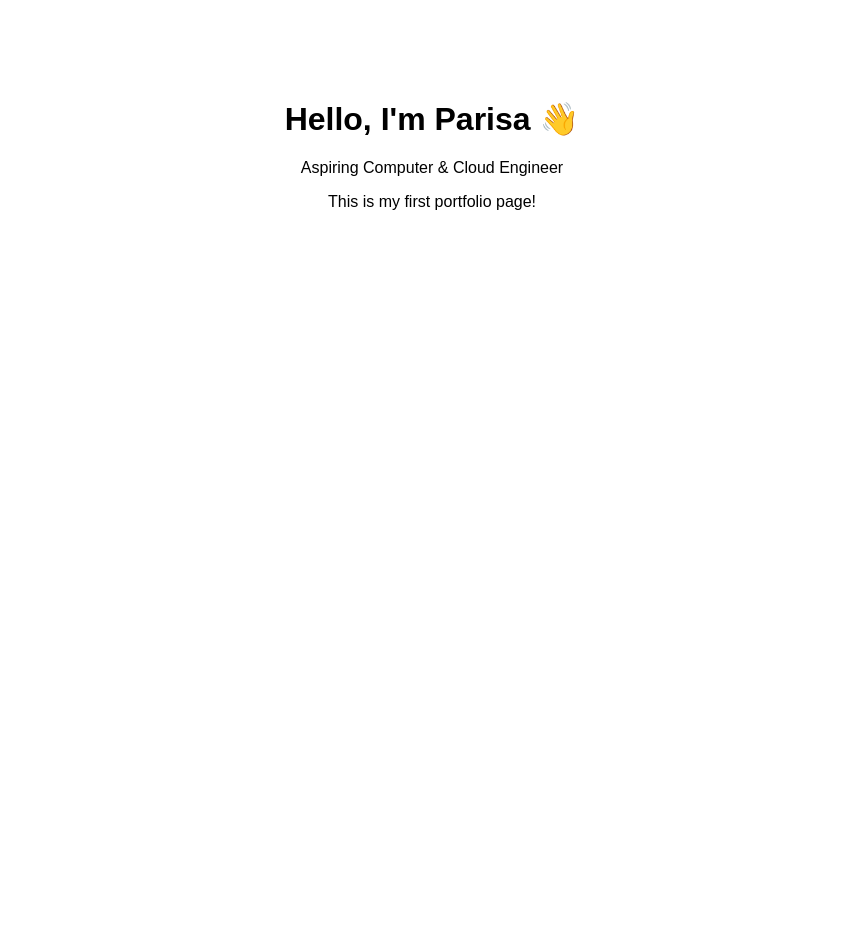
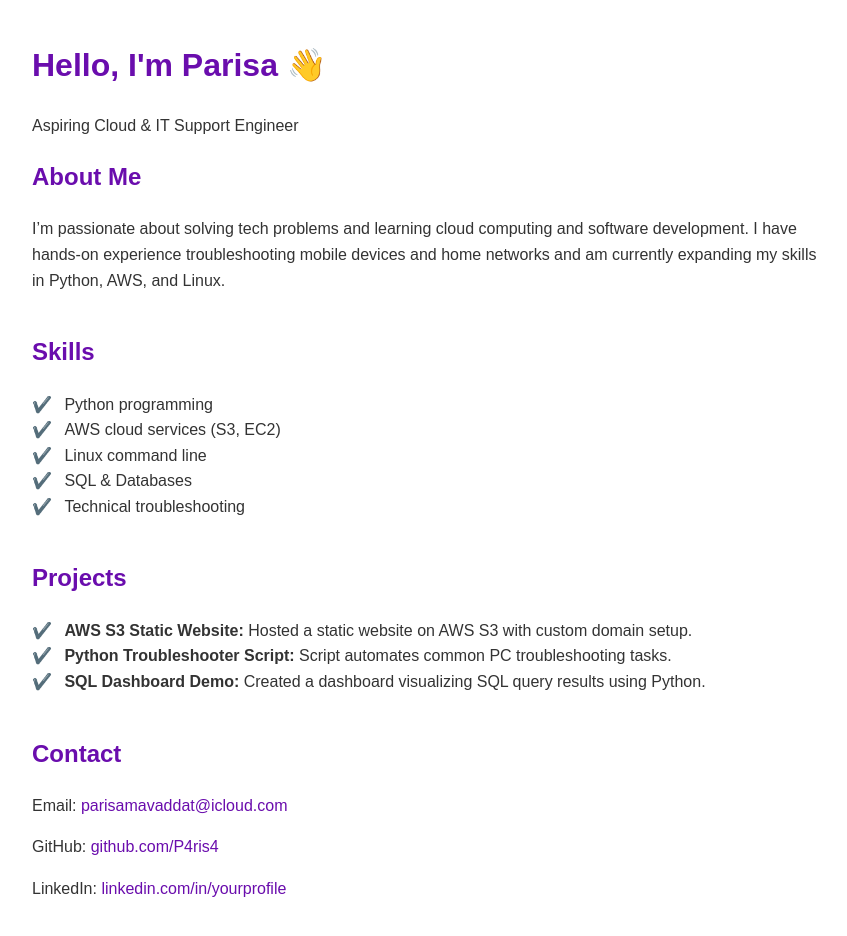
Before and after one commit to P4ris4/P4ris4.github.io, a plain HTML site: page index.html in a window 1280 px wide. Shown: the whole page, without its empty margins (208-1055 px from the left). Before the commit the page ends 800 px from the top, so only its background shows below. Drawn offline with Linux system fonts and the light colour scheme.

Commit message:
Update index.html

```diff
--- a/index.html
+++ b/index.html
@@ -1,12 +1,75 @@
 <!DOCTYPE html>
 <html>
-  <head>
-    <meta charset="UTF-8">
-    <title>Parisa's Portfolio</title>
-  </head>
-  <body style="text-align:center; font-family:sans-serif; margin-top:100px;">
-    <h1>Hello, I'm Parisa 👋</h1>
-    <p>Aspiring Computer & Cloud Engineer</p>
-    <p>This is my first portfolio page!</p>
-  </body>
+<head>
+  <meta charset="UTF-8" />
+  <title>Parisa's Portfolio</title>
+  <style>
+    body {
+      font-family: Arial, sans-serif;
+      max-width: 800px;
+      margin: 40px auto;
+      padding: 0 20px;
+      line-height: 1.6;
+      color: #333;
+    }
+    h1, h2 {
+      color: #6a0dad; /* purple-ish */
+    }
+    a {
+      color: #6a0dad;
+      text-decoration: none;
+    }
+    a:hover {
+      text-decoration: underline;
+    }
+    section {
+      margin-bottom: 40px;
+    }
+    ul {
+      list-style: none;
+      padding-left: 0;
+    }
+    ul li::before {
+      content: "✔️ ";
+      margin-right: 8px;
+      color: #6a0dad;
+    }
+  </style>
+</head>
+<body>
+  <h1>Hello, I'm Parisa 👋</h1>
+  <p>Aspiring Cloud & IT Support Engineer</p>
+
+  <section id="about">
+    <h2>About Me</h2>
+    <p>I’m passionate about solving tech problems and learning cloud computing and software development. I have hands-on experience troubleshooting mobile devices and home networks and am currently expanding my skills in Python, AWS, and Linux.</p>
+  </section>
+
+  <section id="skills">
+    <h2>Skills</h2>
+    <ul>
+      <li>Python programming</li>
+      <li>AWS cloud services (S3, EC2)</li>
+      <li>Linux command line</li>
+      <li>SQL & Databases</li>
+      <li>Technical troubleshooting</li>
+    </ul>
+  </section>
+
+  <section id="projects">
+    <h2>Projects</h2>
+    <ul>
+      <li><strong>AWS S3 Static Website:</strong> Hosted a static website on AWS S3 with custom domain setup.</li>
+      <li><strong>Python Troubleshooter Script:</strong> Script automates common PC troubleshooting tasks.</li>
+      <li><strong>SQL Dashboard Demo:</strong> Created a dashboard visualizing SQL query results using Python.</li>
+    </ul>
+  </section>
+
+  <section id="contact">
+    <h2>Contact</h2>
+    <p>Email: <a href="mailto:parisamavaddat@icloud.com">parisamavaddat@icloud.com</a></p>
+    <p>GitHub: <a href="https://github.com/P4ris4" target="_blank">github.com/P4ris4</a></p>
+    <p>LinkedIn: <a href="https://linkedin.com/in/yourprofile" target="_blank">linkedin.com/in/yourprofile</a></p>
+  </section>
+</body>
 </html>
```
